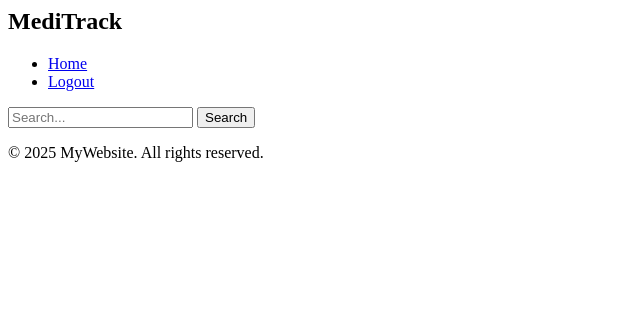
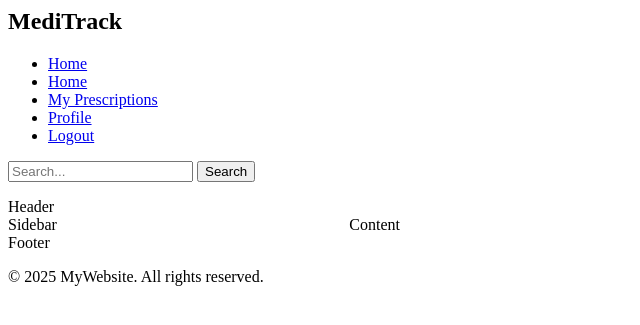
Before and after one commit to moimo1/team-berners-lee, a PHP site: page /view/client/dashboard.php in a window 1280 px wide. Shown: the top 325 px of the page, without its empty margins (0-640 px from the left). Run offline with PHP 8.4, Linux system fonts and the light colour scheme; data that the repository does not hold is empty.

Commit message:
created structure for client dashboard

```diff
--- /dev/null
+++ b/assets/css/client/dashboard.css
@@ -0,0 +1,22 @@
+.client-dashboard {
+    display: flex;
+    gap: 2%;
+    flex-wrap: wrap;
+    align-content: start;
+  }
+
+  .item:nth-child(1),
+  .item:nth-child(4) {
+    width: 100%;
+    height: 5%;
+  }
+
+  .item:nth-child(2) {
+    width: 25%;
+    height: 75%;
+  }
+
+  .item:nth-child(3) {
+    flex-grow: 1;
+    height: 75%;
+  }
--- a/includes/navbar.php
+++ b/includes/navbar.php
@@ -6,7 +6,7 @@
     <h1 class="logo">MediTrack</h1>
 
     <ul class="nav-links">
-        <li><a href="/index.php">Home</a></li>
+        <li><a href="/view/client/dashboard.php">Home</a></li>
 
         <?php if ($role === 'pharma'): ?>
             <li><a href="<?=$base ?>/view/pharma/dashboard.php">Home</a></li>
--- a/view/client/dashboard.php
+++ b/view/client/dashboard.php
@@ -1,9 +1,29 @@
-<?php include '../../includes/navbar.php'; ?>
 
-<?php include '../../includes/search-bar.php'; ?>
 
-<main class="client-dashboard">
+<?php
+    $role = 'client';
+    include '../../includes/navbar.php';
+    include '../../includes/search-bar.php'; ?>
 
-</main>
 
-<?php include '../../includes/footer.php'; ?>
+<!DOCTYPE html>
+<html lang="en">
+<head>
+    <meta charset="UTF-8">
+    <meta name="viewport" content="width=device-width, initial-scale=1.0">
+    <title>Client Dashboard</title>
+
+    <link rel="stylesheet" href="../../assets/css/client/dashboard.css">
+</head>
+
+<body>
+    <main class="client-dashboard">
+        <div class="item">Header</div>
+        <div class="item">Sidebar</div>
+        <div class="item">Content</div>
+        <div class="item">Footer</div>
+    </main>
+
+    <?php include '../../includes/footer.php'; ?>
+</body>
+</html>
```
